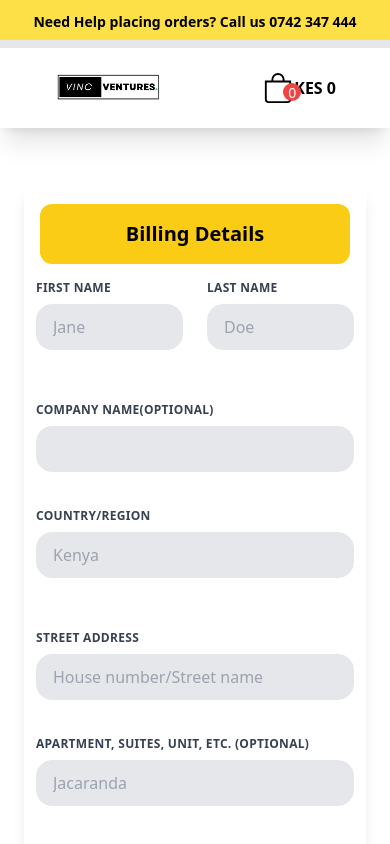
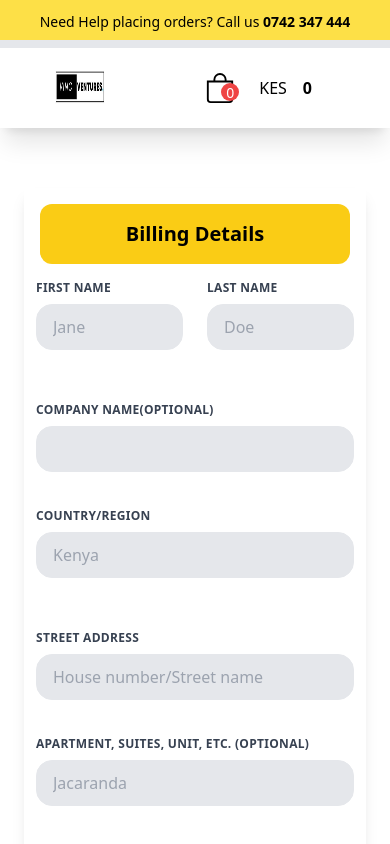
Before and after one commit to Zackius/Vincventure, a React (Create React App) app: page /checkoutform in a window 390 px wide. Shown: the top 844 px of the page. Built offline with nearby package versions, Linux system fonts and the light colour scheme; no server answers.

Commit message:
Navbar styling

```diff
--- a/src/components/Header.js
+++ b/src/components/Header.js
@@ -1,45 +1,60 @@
-import React, { useContext, useEffect, useState } from 'react'
-import { SidebarContext } from '../contexts/SidebarContext'
-import { CartContext } from '../contexts/CartContext'
-import { BsBag } from "react-icons/bs"
-import {AiOutlineSearch} from "react-icons/ai"
-import { Link } from 'react-router-dom'
-import { Logo } from '../img'
-
+import React, { useContext, useEffect, useState } from "react";
+import { SidebarContext } from "../contexts/SidebarContext";
+import { CartContext } from "../contexts/CartContext";
+import { BsBag } from "react-icons/bs";
+import { AiOutlineSearch } from "react-icons/ai";
+import { Link } from "react-router-dom";
+import { Logo } from "../img";
 
 const Header = () => {
-  const { isOpen, setIsOpen } = useContext(SidebarContext)
-  const { itemAmount, total } = useContext(CartContext)
-  const [isActive, setIsActive] = useState(false)
-  const [search, setSearch] = useState()
-
+  const { isOpen, setIsOpen } = useContext(SidebarContext);
+  const { itemAmount, total } = useContext(CartContext);
+  const [isActive, setIsActive] = useState(false);
+  const [search, setSearch] = useState();
 
   useEffect(() => {
-    window.addEventListener('scroll', () => {
-      window.scrollY > 60 ? setIsActive(true) : setIsActive(false)
-    })
-  })
+    window.addEventListener("scroll", () => {
+      window.scrollY > 60 ? setIsActive(true) : setIsActive(false);
+    });
+  });
   return (
-    <header className={`${isActive ? 'bg-white-300'  : 'py-4 shadow-xl'} fixed w-full h-[80px] z-10 px-6 transition-all `}>
-      <div className='container mx-auto flex items-center  justify-between h-full '>
-      <Link to={'/'}>
-        <div>
-          <img className='h-[40px] ' src={Logo} alt="Vinc Ventures"/>
+    <header
+      className={`${
+        isActive ? "bg-white-300" : "py-4 shadow-xl"
+      } fixed w-full h-[80px] z-10 px-6 transition-all `}
+    >
+      <div className="container mx-auto flex items-center  justify-between h-full ">
+        <Link to={"/"}>
+          <div>
+            <img className="h-[50px] " src={Logo} alt="Vinc Ventures" />
           </div>
         </Link>
-        <div className='invisible  md:visible'>
-          <input onChange={(e) => setSearch(e.target.value)} className='w-[100px] text-sm h-8 p-3 md:w-[500px] lg:w-[700px] xlg:w-[1400px] ' type='search' placeholder="Use Name or Category " />
-
+        <div className="invisible  md:visible">
+          <input
+            onChange={(e) => setSearch(e.target.value)}
+            className="w-[100px] text-sm h-8 p-3 md:w-[500px] lg:w-[700px] xlg:w-[1400px] "
+            type="search"
+            placeholder="Use Name or Category "
+          />
         </div>
 
-      <div onClick={() => setIsOpen(!isOpen)} className= 'cursor-pointer flex relative'>
-        <BsBag className='text-3xl' />
-          <div className='bg-red-500 absolute  -right-2 bottom-0.5 text-[14px] w-[18px]  h-[18px] text-white rounded-full  flex justify-center items-center'> {itemAmount}</div>
+        <div
+          onClick={() => setIsOpen(!isOpen)}
+          className="cursor-pointer flex relative"
+        >
+          <BsBag className="text-3xl" />
+          <div className="bg-red-500 absolute  -right-1 bottom-0.5 text-[14px] w-[18px]  h-[18px] text-white rounded-full  flex justify-center items-center">
+            {" "}
+            {itemAmount}
+          </div>
         </div>
-        <p className='font-bold'>KES  {total }</p>
+        <div  className="m-6 flex">
+          <p className=" pr-4">KES</p>
+          <p className="font-bold"> {total}</p>
+        </div>
       </div>
     </header>
-  )
-}
+  );
+};
 
-export default Header
+export default Header;
--- a/src/components/Sidebar.js
+++ b/src/components/Sidebar.js
@@ -10,24 +10,24 @@ const Sidebar = () => {
   const { isOpen, handleClose, setIsOpen } = useContext(SidebarContext);
   const { cart, clearCart, total, itemAmount } = useContext(CartContext);
 
-  const handleSideBarOpen = () =>{
+  const handleSideBarOpen = () => {
     if (itemAmount === 0) {
+      handleClose(true);
+    }
+  };
 
-      handleClose(true)
-
-    }
-
-  }
-
-handleSideBarOpen(setIsOpen)
+  handleSideBarOpen(setIsOpen);
 
   return (
     <section
       className={`${
         isOpen ? "right-0" : "-right-full"
-      }   bg-slate-300 fixed top-0  shadow-2xl md:w-[35vw] xl:max-w-[25vw] transition-all  duration-300 z-20 px-4 lg:px-[20px]`}>
+      }   bg-slate-300 fixed top-0  shadow-2xl md:w-[35vw] xl:max-w-[25vw] transition-all  duration-300 z-20 px-4 lg:px-[20px]`}
+    >
       <div className="flex items-center justify-between py-2 border-b-4">
-        <div className="uppercase text-sm font-semibold">Shopping Bag {itemAmount }</div>
+        <div className="uppercase text-sm font-semibold">
+          Shopping Bag {itemAmount}
+        </div>
         <div
           onClick={handleClose}
           className="cursor-pointer w-8 h-8 flex justify-center items-center"
@@ -40,25 +40,32 @@ handleSideBarOpen(setIsOpen)
           {cart.map((item) => {
             return <CartItem item={item} key={item.id} />;
           })}
-
-
         </div>
         <div className="flex flex-col gap-y-3 py-4">
-            <div >
+          <div>
             <div className=" flex w-full justify-between items-center ">
               <div className="text-black ">
-            <span className="font-bold ">Total: </span> KES {parseFloat(total).toFixed(2)}
+                <span className="font-semibold ">Total: </span> KES{" "}
+                {parseFloat(total).toFixed(2)}
               </div>
-        <div onClick={()=> clearCart()} className="cursor-pointer py-4 bg-red-600 text-white w-[40px] h-[40px] flex justify-center items-center text-xl">
+              <div
+                onClick={() => clearCart()}
+                className="cursor-pointer py-4 bg-red-600 text-white w-[40px] h-[40px] flex justify-center items-center text-xl"
+              >
                 <FiTrash2 />
               </div>
             </div>
           </div>
           <div className="">
-        <Link   onClick={handleClose}  to="/checkoutform" className="bg-blue-300 rounded-xl justify-center flex p-2 items-center w-full font-medium text-black">Checkout</Link>
+            <Link
+              onClick={handleClose}
+              to="/checkoutform"
+              className="bg-blue-300 rounded-xl justify-center flex p-2 items-center w-full font-medium text-black"
+            >
+              Checkout
+            </Link>
           </div>
         </div>
-
       </div>
     </section>
   );
--- a/src/components/StarterHeader.js
+++ b/src/components/StarterHeader.js
@@ -3,7 +3,7 @@ import React from 'react'
 const StarterHeader = () => {
   return (
       <div className='bg-yellow-300 w-full h-12 border-b-8'>
-      <p className='font-bold text-center text-sm md:text-lg p-3'> Need Help placing  orders? Call us  0742 347 444</p>
+      <p className='font-medium  text-center text-sm  md:text-lg p-3'> Need Help placing  orders? Call us  <span className='font-bold'> 0742 347 444</span> </p>
       </div>
   )
 }
--- a/src/pages/Home.js
+++ b/src/pages/Home.js
@@ -1,11 +1,11 @@
-import React, { useContext, useState } from "react";
+import React, { useContext} from "react";
 import { ProductContext } from "../contexts/ProductContext";
 import { CategoryContext } from "../contexts/CategoryContext";
 import Product from "../components/Product";
 import Hero from "../components/Hero";
 import Category from "../components/Category";
 
-function Home({ search}) {
+function Home() {
   const { products } = useContext(ProductContext);
   const { categories } = useContext(CategoryContext);
 
@@ -33,7 +33,7 @@ function Home({ search}) {
       </section>
       <section className="pt-8">
         <div className="container mx-auto ">
-          <h1 className="font-bold text-3xl pb-5"> Kitchen</h1>
+          <h1 className="font-medium  text-2xl pb-5"> Kitchen</h1>
             <div  className=" relative  grid grid-cols-2  sm:max-w-xl  md:grid-cols-4   lg:grid-cols-7 xl:grid-cols-8 gap-[8px] max-w-sm mx-auto md:max-w-none md:mx-0 ">
                 {products
                   .filter((item) => {
@@ -50,7 +50,7 @@ function Home({ search}) {
       </section>
       <section className="pt-8">
         <div className="container mx-auto ">
-          <h1 className="font-bold   text-3xl pb-5">Living Room </h1>
+          <h1 className="font-medium    text-2xl pb-5">Living Room </h1>
           <div  className=" relative  grid grid-cols-2  sm:max-w-xl  md:grid-cols-4   lg:grid-cols-7 xl:grid-cols-8 gap-[8px] max-w-sm mx-auto md:max-w-none md:mx-0 ">
             {products
               .filter((item) => {
@@ -65,7 +65,7 @@ function Home({ search}) {
       </section>
       <section className="pt-8 pb-8" >
         <div className="container mx-auto ">
-          <h1 className="font-bold   text-3xl pb-5">Gym & Fitness </h1>
+          <h1 className="font-medium    text-2xl pb-5">Gym & Fitness </h1>
           <div  className=" relative  grid grid-cols-2  sm:max-w-xl  md:grid-cols-4  lg:grid-cols-7 xl:grid-cols-8 gap-[8px] max-w-sm mx-auto md:max-w-none md:mx-0 ">
             {products
               .filter((item) => {
```
Lines whose indentation alone changed are shown as unchanged.
